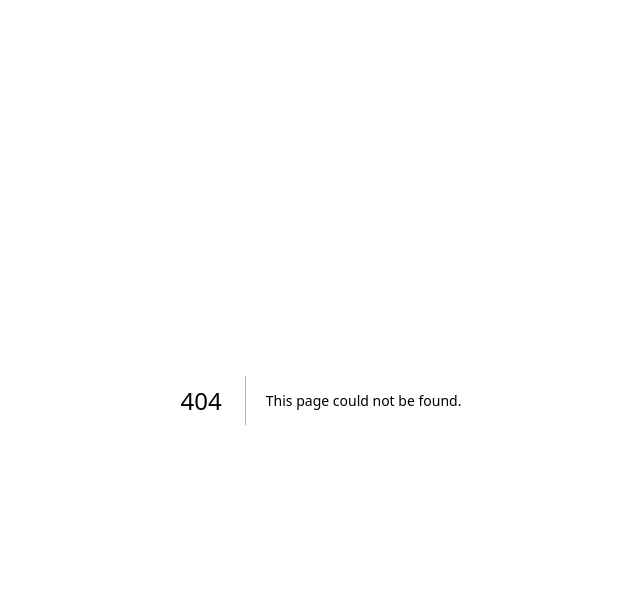
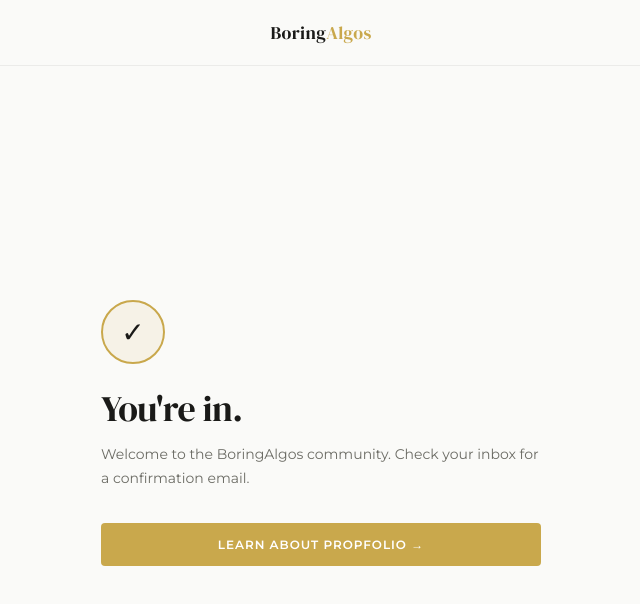
Before and after one commit to 0xcoloreddots/boring-algos-fe, a Next.js app: page /community/success in a window 1280 px wide. Before the commit this address had no page. Shown: the top 604 px of the page, without its empty margins (319-959 px from the left). Built offline with nearby package versions, Linux system fonts and the light colour scheme.

Commit message:
feat: add community success page

```diff
--- /dev/null
+++ b/src/app/community/success/page.tsx
@@ -0,0 +1,26 @@
+// src/app/community/success/page.tsx
+import type { Metadata } from "next";
+import Link from "next/link";
+import styles from "../community.module.css";
+
+export const metadata: Metadata = {
+  title: "You're in — BoringAlgos",
+  description: "Welcome to the BoringAlgos community.",
+};
+
+export default function SuccessPage() {
+  return (
+    <>
+      <div className={styles.checkmark}>✓</div>
+      <h1 className={styles.heading}>You're in.</h1>
+      <p className={styles.successText}>
+        Welcome to the BoringAlgos community. Check your inbox for a confirmation email.
+      </p>
+      <div style={{ marginTop: "32px" }}>
+        <Link href="/propfolio" className={styles.button}>
+          Learn About Propfolio →
+        </Link>
+      </div>
+    </>
+  );
+}
```
